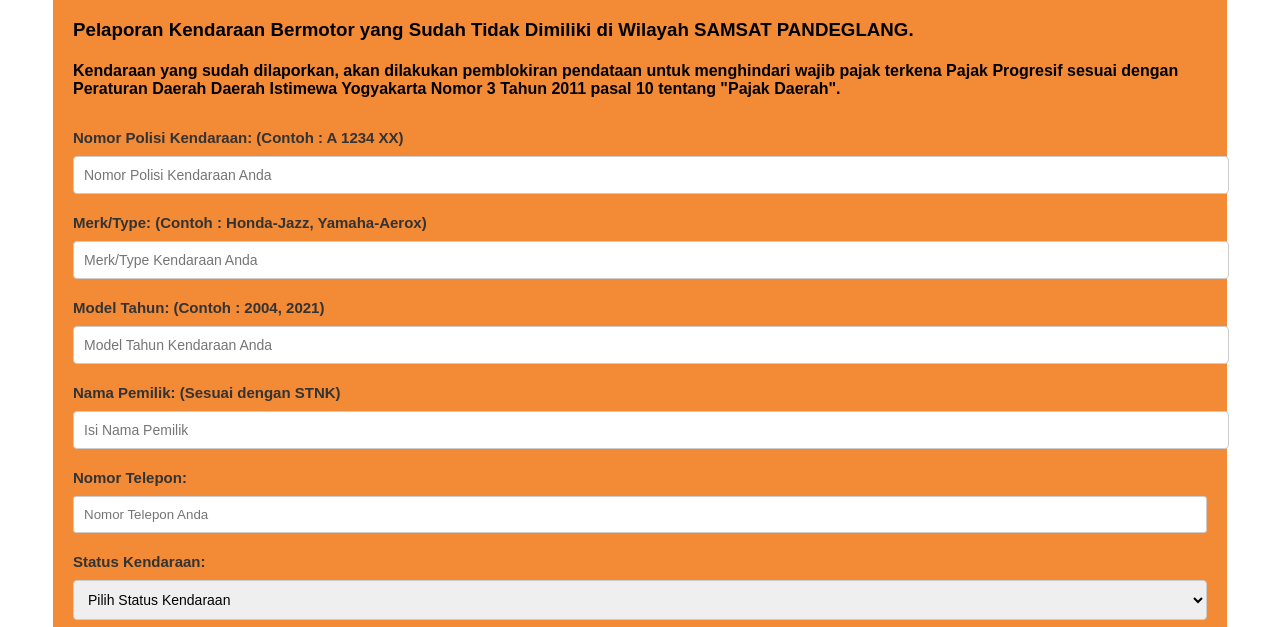
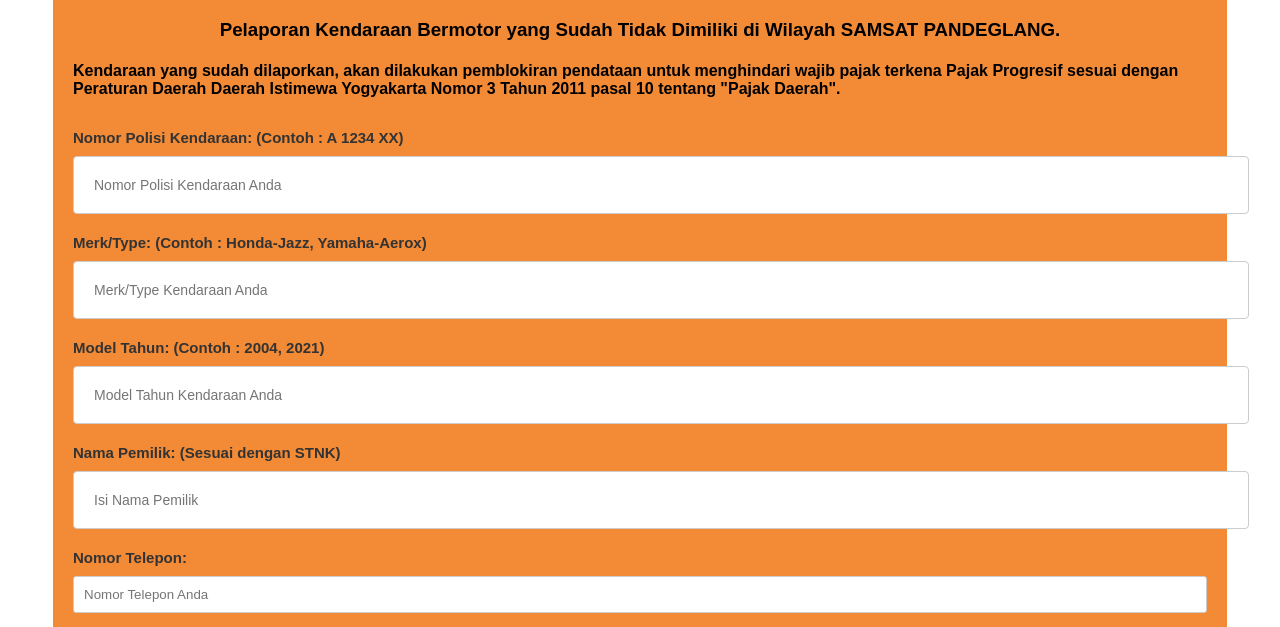
Before and after one commit to Alianz15/samsat, a plain HTML site: page form2.html in a window 1280 px wide. Shown: the part 141-768 px from the top of the page. Drawn offline with Linux system fonts and the light colour scheme.

Commit message:
Update styles.css

```diff
--- a/styles.css
+++ b/styles.css
@@ -82,7 +82,7 @@ form {
 
 }
 
-h4,h3 {
+h4,h5 {
     text-align: left;
 }
 /* Styling untuk label dan input */
@@ -104,7 +104,7 @@ input[type="date"] {
 }
 
 input[type="text"], select {
-    padding: 10px;
+    padding: 20px;
     font-size: 14px;
     border: 1px solid #ccc;
     border-radius: 4px;
```
